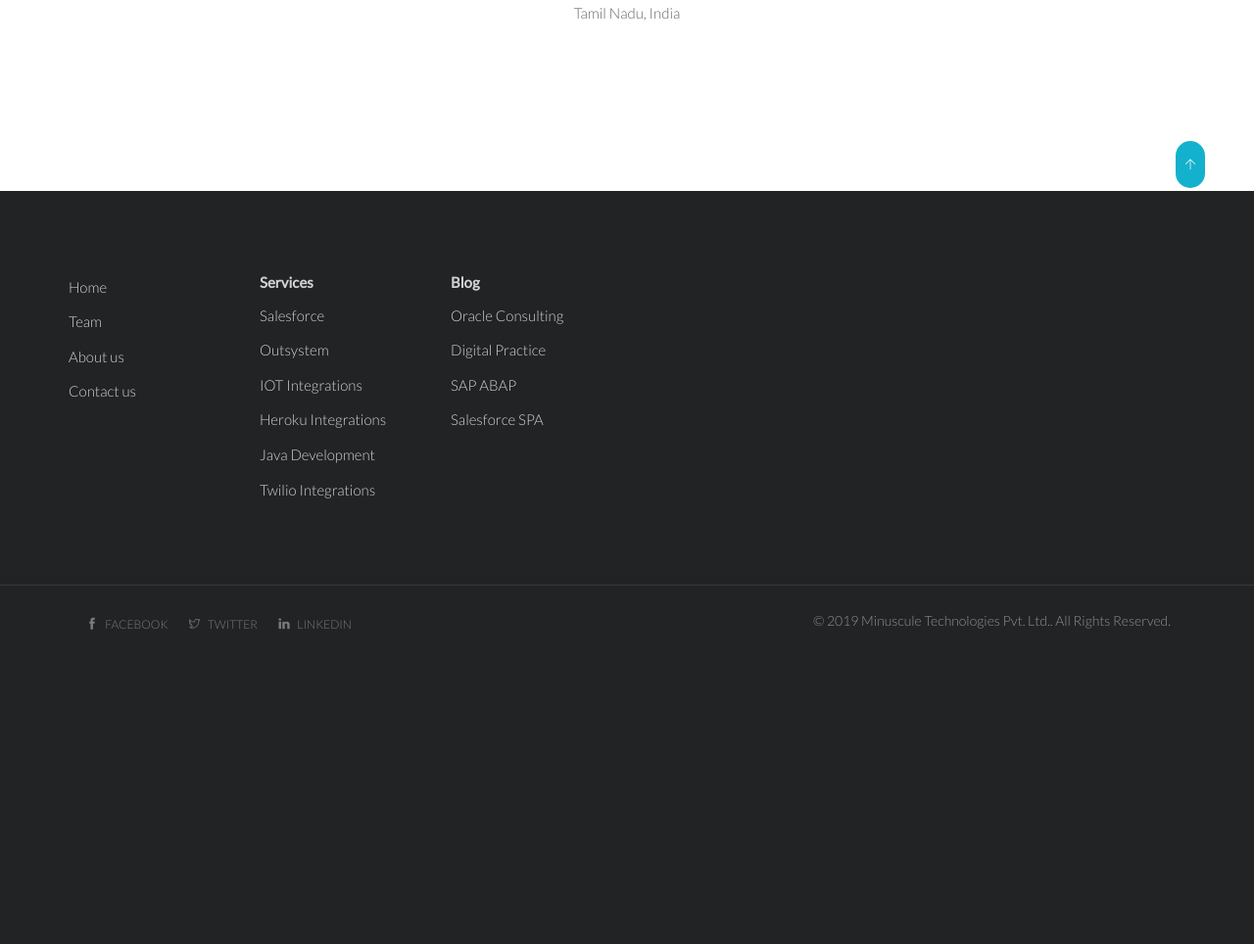
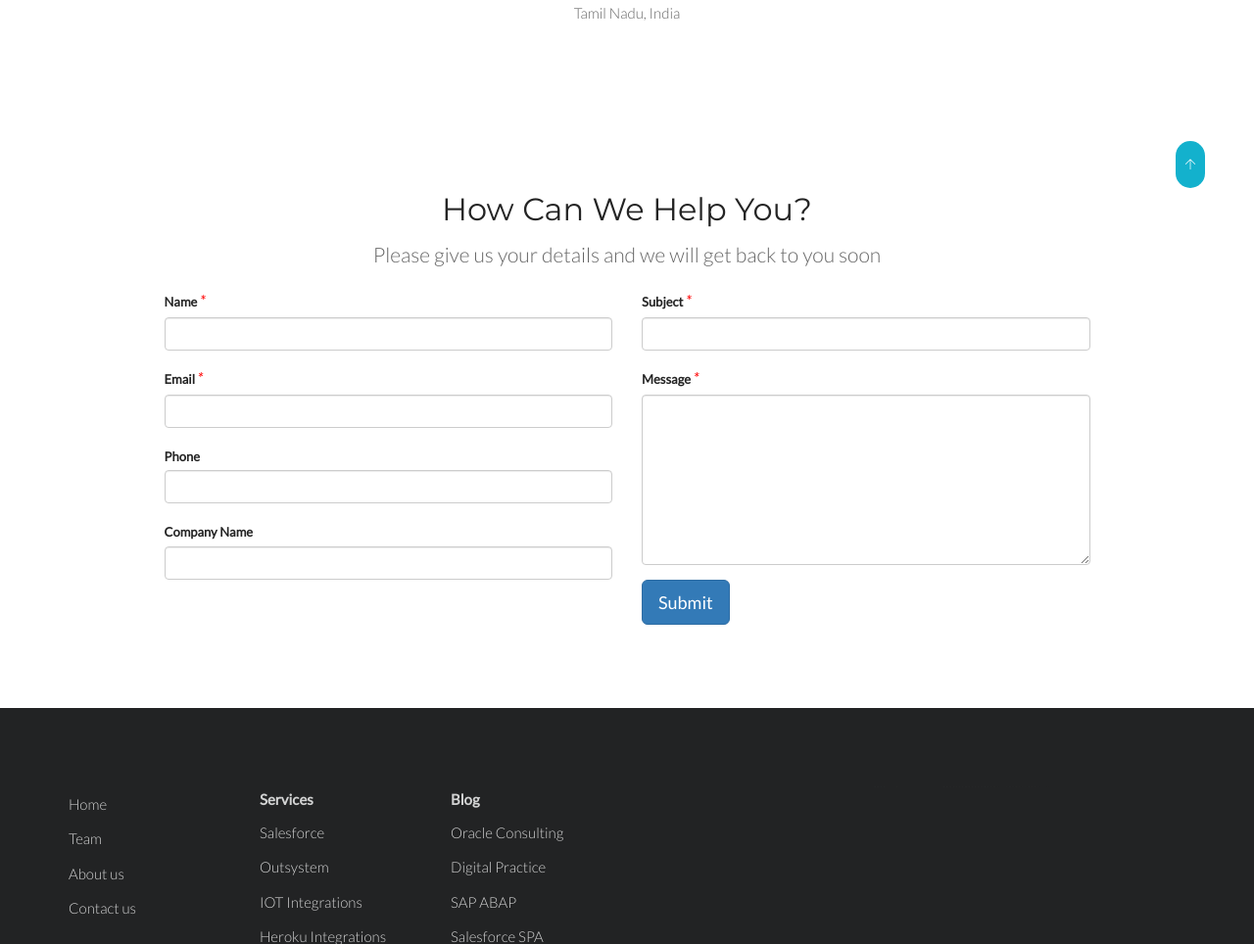
Before and after one commit to PrijeshJp/final, a PHP site: page /contact.php in a window 1280 px wide. Shown: the part 658-1622 px from the top of the page at 98% size. Before the commit the page ends 1301 px from the top, so only its background shows below. Run offline with PHP 8.4, Linux system fonts and the light colour scheme; some libraries are stand-ins or nearby versions.

Commit message:
Contact updated

```diff
--- a/contact.php
+++ b/contact.php
@@ -27,7 +27,8 @@
 					<div class="row">
 						<div class="col-sm-12 text-center">
 							<div class="gmap">
-<iframe allowfullscreen="" height="450" width="100%" src="https://www.google.com/maps/embed?pb=!1m18!1m12!1m3!1d1944.141259471195!2d80.17241835222815!3d12.953765126954078!2m3!1f0!2f0!3f0!3m2!1i1024!2i768!4f13.1!3m3!1m2!1s0x3a525ff2e4be8ad7%3A0x17ba6abc6b67e199!2sMinuscule+Technologies!5e0!3m2!1sen!2sin!4v1559537276096!5m2!1sen!2sin" style="border-top: 0px; border-right: 0px; border-bottom: 0px; border-left: 0px" width="600"></iframe>
+<!-- <iframe allowfullscreen="" height="450" width="100%" src="https://www.google.com/maps/embed?pb=!1m18!1m12!1m3!1d1944.141259471195!2d80.17241835222815!3d12.953765126954078!2m3!1f0!2f0!3f0!3m2!1i1024!2i768!4f13.1!3m3!1m2!1s0x3a525ff2e4be8ad7%3A0x17ba6abc6b67e199!2sMinuscule+Technologies!5e0!3m2!1sen!2sin!4v1559537276096!5m2!1sen!2sin" style="border-top: 0px; border-right: 0px; border-bottom: 0px; border-left: 0px" width="600"></iframe> -->
+                                <iframe allowfullscreen="" height="450" width="100%" src="https://www.google.com/maps/embed?pb=!1m18!1m12!1m3!1d3888.2826303353445!2d80.17125931482184!3d12.95375799086759!2m3!1f0!2f0!3f0!3m2!1i1024!2i768!4f13.1!3m3!1m2!1s0x3a5260e06a33ce31%3A0x39be3744de608b18!2sMinuscule%20Technologies%20Pvt.%20Ltd.!5e0!3m2!1sen!2sin!4v1567764079007!5m2!1sen!2sin" style="border-top: 0px; border-right: 0px; border-bottom: 0px; border-left: 0px" width="600"></iframe>
 							</div>
 						</div>
 					</div>
@@ -74,6 +75,117 @@
             </div>
         </section>
         <!-- End Feedback Form -->
+            <!-- Feedback Form -->
+    <section id="contact-page">
+    <div class="container">
+        <div class="center">
+            <h2>How can we help you?</h2>
+            <p class="lead">Please give us your details and we will get back to you soon</p>
+        </div>
+        <div class="row contact-wrap">
+            <div class="status alert alert-success" style="display: none">&nbsp;</div>
+            <form action="sendemail.php" class="contact-form" id="main-contact-form" method="post" name="contact-form">
+                <div class="col-sm-5 col-sm-offset-1">
+                    <div class="form-group">
+                        <label>Name <em>*</em></label>
+                        <input class="form-control required nameReq" autocomplete="off" onKeyUp="errorRemove(this);" name="name" type="text" />
+                        <span class="contError">Please Enter Your Name</span>
+                    </div>
+                    <div class="form-group">
+                        <label>Email <em>*</em></label>
+                        <input class="form-control required emailReq" autocomplete="off" onKeyUp="errorRemove(this);" name="email" type="text" />
+                        <span class="contError">Please Enter Your Email</span>
+                    </div>
+                    <div class="form-group">
+                        <label>Phone</label>
+                        <input class="form-control" type="phone" name="phone" />
+                    </div>
+                    <div class="form-group">
+                        <label>Company Name</label>
+                        <input class="form-control" type="text" name="company" />
+                    </div>
+                </div>
+                <div class="col-sm-5">
+                    <div class="form-group">
+                        <label>Subject <em>*</em></label>
+                        <input class="form-control required subjectReq" autocomplete="off" onKeyUp="errorRemove(this);" name="subject" type="text" />
+                        <span class="contError">Please Enter Subject</span>
+                    </div>
+                    <div class="form-group">
+                        <label>Message <em>*</em></label>
+                        <textarea class="form-control required messageReq" autocomplete="off" onKeyUp="errorRemove(this);" id="message" name="message" rows="8"></textarea>
+                        <span class="contError cont">Please Enter Message</span>
+                    </div>
+                    <div class="form-group">
+                        <button class="btn btn-primary btn-lg" name="submit" type="submit" >Submit</button>
+                    </div>
+                </div>
+            </form>
+        </div>
+        <!--/.row-->
+    </div>
+    <!--/.container-->
+</section>
+<script>
+    // Contact form
+	var form = $('#main-contact-form');
+	form.submit(function(event){
+		event.preventDefault();
+
+		var is_valid = true;
+
+		if($('.nameReq').val()==''){
+			is_valid = false;
+			$('.nameReq').next('.contError').slideDown();
+		}
+		if($('.subjectReq').val()==''){
+			is_valid = false;
+			$('.subjectReq').next('.contError').slideDown();
+		}
+		if($('.messageReq').val()==''){
+			is_valid = false;
+			$('.messageReq').next('.contError').slideDown();
+		}
+		if($('.emailReq').val()==''){
+			is_valid = false;
+			$('.emailReq').next('.contError').slideDown();
+		} else {
+			var email = $('.emailReq').val();
+			if(isValidEmailAddress(email)) {
+                $('.emailReq').next('.contError').slideUp;
+            } else {
+				is_valid = false;
+               $('.emailReq').next('.contError').slideDown().html("Please Enter a valid Email Address");
+            }
+		}
+		if(is_valid)
+			validateComplete(form);
+	});
+
+    function errorRemove(that){
+	$(that).next('span').slideUp();
+}
+
+function isValidEmailAddress(emailAddress) {
+    var pattern = new RegExp(/^(("[\w-\s]+")|([\w-]+(?:\.[\w-]+)*)|("[\w-\s]+")([\w-]+(?:\.[\w-]+)*))(@((?:[\w-]+\.)*\w[\w-]{0,66})\.([a-z]{2,6}(?:\.[a-z]{2})?)$)|(@\[?((25[0-5]\.|2[0-4][0-9]\.|1[0-9]{2}\.|[0-9]{1,2}\.))((25[0-5]|2[0-4][0-9]|1[0-9]{2}|[0-9]{1,2})\.){2}(25[0-5]|2[0-4][0-9]|1[0-9]{2}|[0-9]{1,2})\]?$)/i);
+    return pattern.test(emailAddress);
+}
+
+function validateComplete(form){
+	var form_status = $('<div class="form_status center"></div>');
+	$.ajax({
+		url: $(form).attr('action'),
+		type: 'post',
+               data: $(form).serialize(),
+		beforeSend: function(){
+			form.prepend( form_status.html('<p class="mailSendingLoader"><i class="fa fa-spinner fa-spin"></i> Email is sending...</p>').fadeIn() );
+		}
+	}).done(function(data){
+		form_status.html('<p class="text-success">' + data.message + '</p>').delay(3000).slideUp();
+               $('.form-control').delay(3000).val('');
+	});
+}
+</script>
         <!--========== END PAGE CONTENT ==========-->
         </footer>
         <!--========== END FOOTER ==========-->
```
